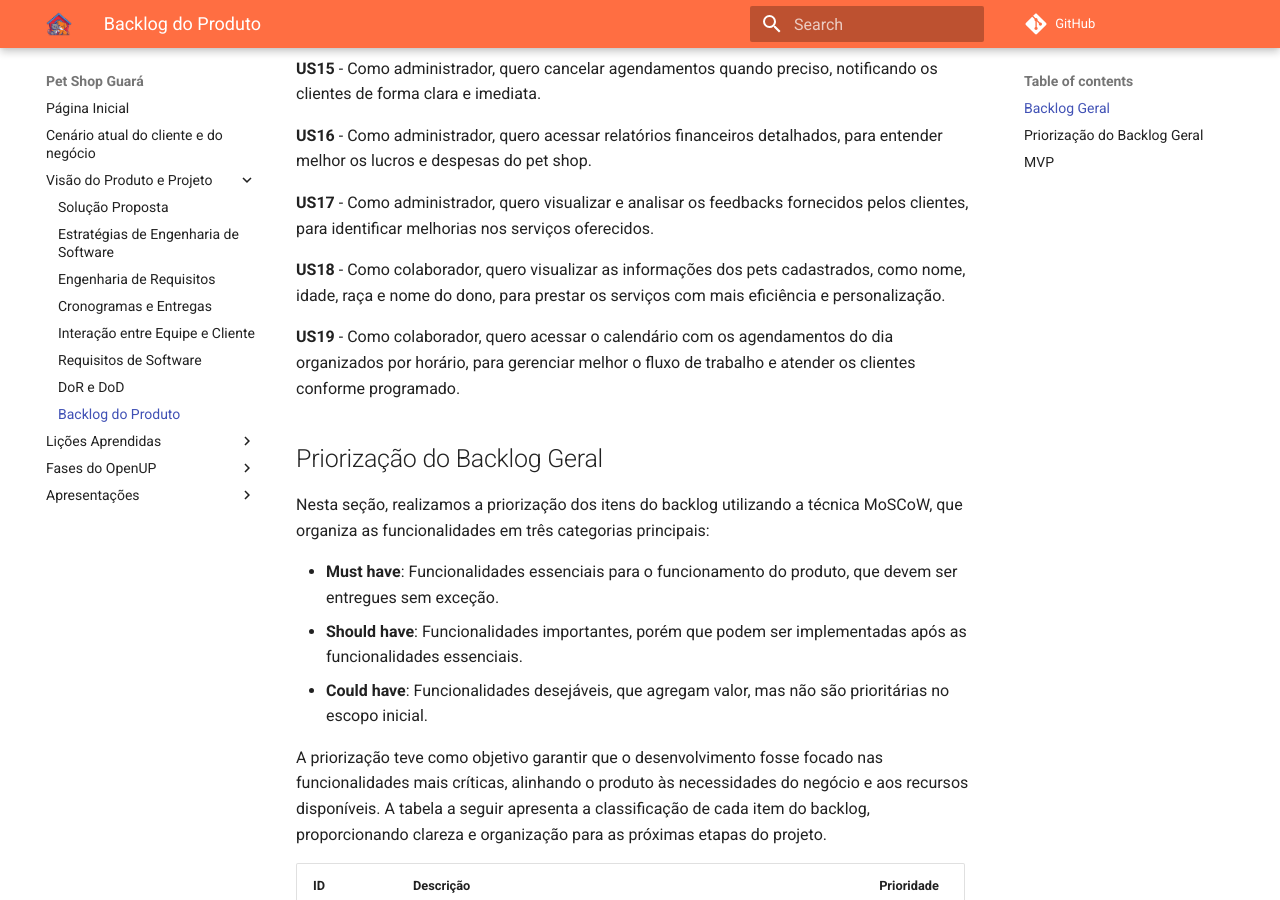
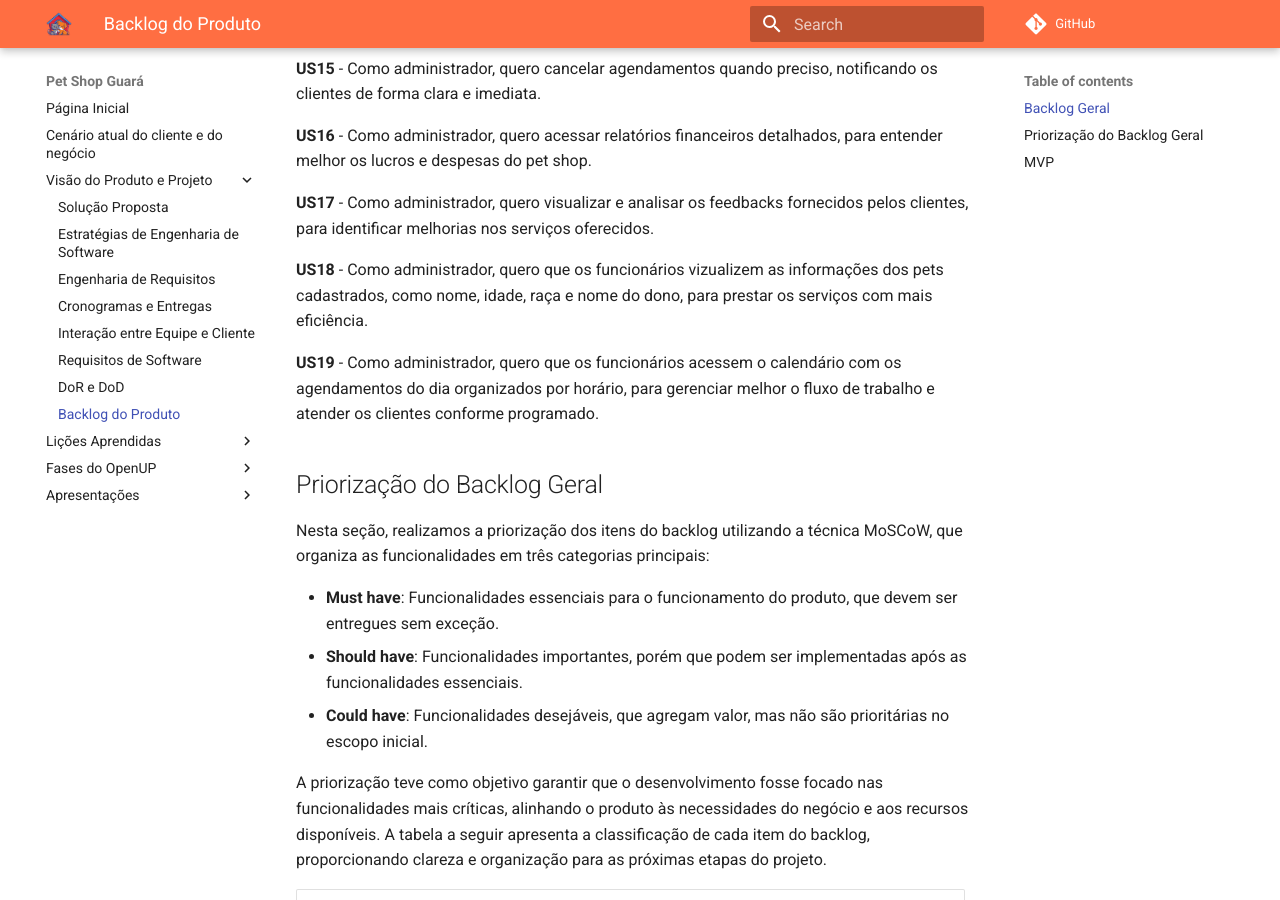
Before and after one commit to mdsreq-fga-unb/2024.2-T03-PetShopGuara, an MkDocs documentation site: the page built from docs/VisãoProduto/Backlog.md, in a window 1280 px wide and 900 px high, scrolled down 1258 px. Built offline with MkDocs 1.6.1 and Material for MkDocs 9.7.7, drawn with Linux system fonts in a browser that asks for light colours; comment, search, counter and statistics services are not loaded.

Commit message:
docs: corrigindo backlog

```diff
--- a/docs/VisãoProduto/Backlog.md
+++ b/docs/VisãoProduto/Backlog.md
@@ -36,9 +36,9 @@
 
 **US17** - Como administrador, quero visualizar e analisar os feedbacks fornecidos pelos clientes, para identificar melhorias nos serviços oferecidos.
 
-**US18** - Como colaborador, quero visualizar as informações dos pets cadastrados, como nome, idade, raça e nome do dono, para prestar os serviços com mais eficiência e personalização.
+**US18** - Como administrador, quero que os funcionários vizualizem as informações dos pets cadastrados, como nome, idade, raça e nome do dono, para prestar os serviços com mais eficiência.
 
-**US19** - Como colaborador, quero acessar o calendário com os agendamentos do dia organizados por horário, para gerenciar melhor o fluxo de trabalho e atender os clientes conforme programado.
+**US19** - Como administrador, quero que os funcionários acessem o calendário com os agendamentos do dia organizados por horário, para gerenciar melhor o fluxo de trabalho e atender os clientes conforme programado.
 
 ## Priorização do Backlog Geral
 Nesta seção, realizamos a priorização dos itens do backlog utilizando a técnica MoSCoW, que organiza as funcionalidades em três categorias principais:
```
